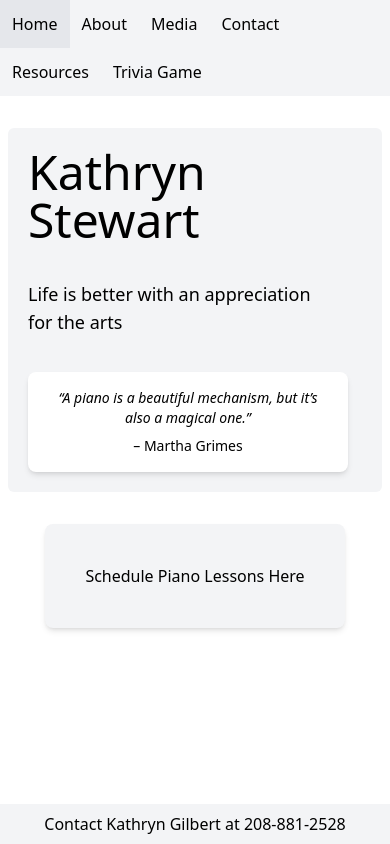
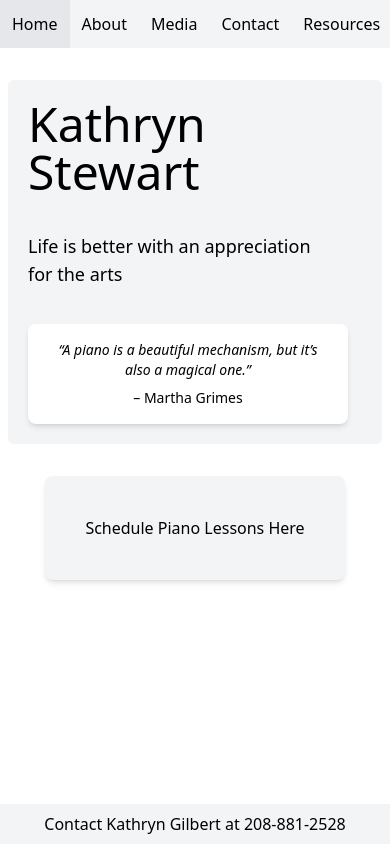
Before and after one commit to johnstewart00/KathrynMusic, a Next.js app: page / in a window 390 px wide. Built offline with nearby package versions, Linux system fonts and the light colour scheme.

Commit message:
add nowrap to header

```diff
--- a/src/app/components/Header.tsx
+++ b/src/app/components/Header.tsx
@@ -8,7 +8,7 @@ export default function Header(props: any) {
     return router.push(`/${key}`);
   };
   return (
-    <div className="bg-gray-100 md:p-4 md:h-1/8 h-min overflow-x-auto">
+    <div className="bg-gray-100 md:p-4 md:h-1/8 h-min overflow-x-auto flex whitespace-nowrap">
       <HeaderButton onClick={() => onClick()}>
         <div className="text-black">Home</div>
       </HeaderButton>
```
